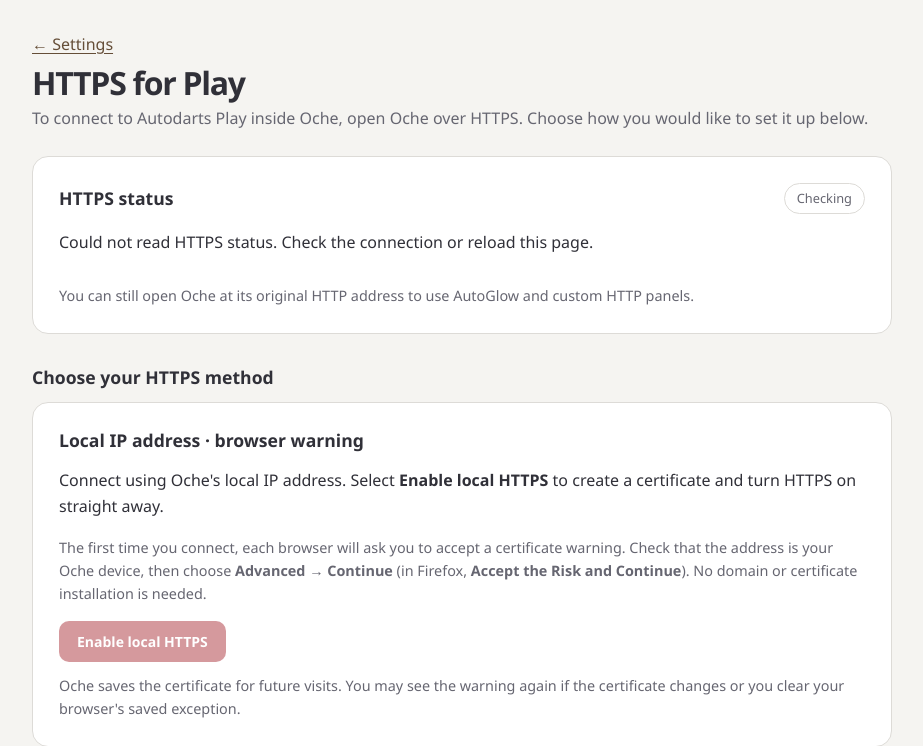
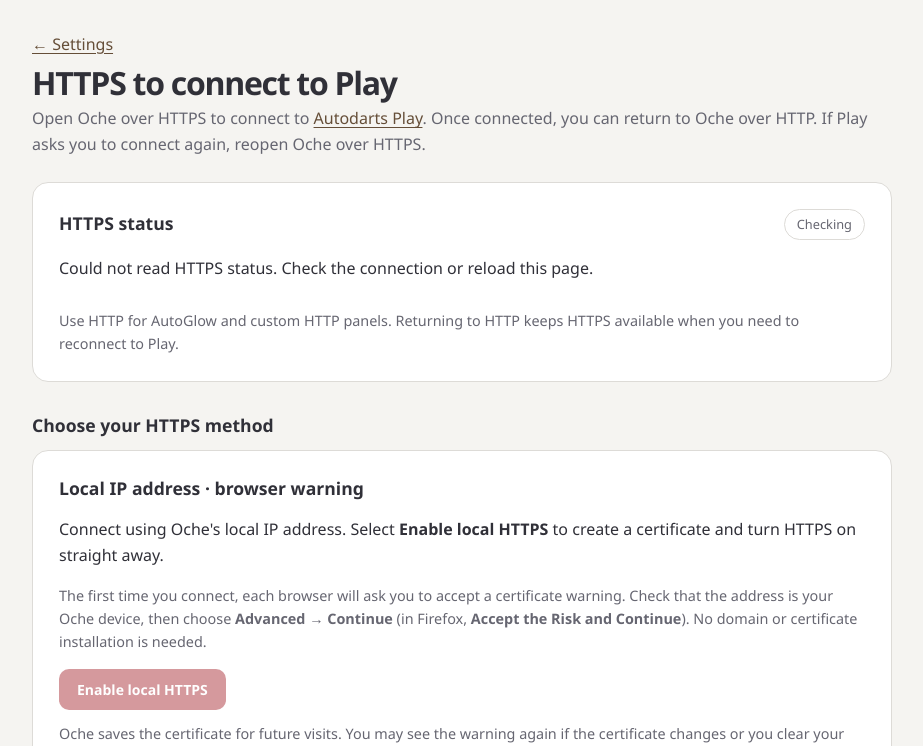
Before and after one commit to mondeggo/oche, a FastAPI app: page /config/https in a window 1280 px wide. Shown: the part 61-807 px from the top of the page, without its empty margins (178-1101 px from the left). Run offline with FastAPI, Linux system fonts and the light colour scheme; data that the repository does not hold is empty; parts of the project's set-up code (start-up, migrations or seed data) failed here and were passed over.

Commit message:
docs(https): clarify HTTPS is needed to connect to Play

```diff
--- a/app/templates/autodarts.html
+++ b/app/templates/autodarts.html
@@ -91,7 +91,7 @@ block content %}
   </div>
   {% endif %}
 
-  {% if service == "autodarts" %}<a class="play-tile" href="https://play.autodarts.io/" target="_blank">
+  {% if service == "autodarts" %}<a class="play-tile" href="https://play.autodarts.com/" target="_blank" rel="noopener noreferrer">
     <img
       src="/static/img/autodarts_logo_with_name.svg"
       alt="Autodarts"
--- a/app/templates/config.html
+++ b/app/templates/config.html
@@ -7,7 +7,7 @@
 
 <section class="card" id="local-https">
   <h2>Local HTTPS</h2>
-  <p class="hint">To connect to Autodarts Play inside Oche, open Oche over HTTPS. This gives Play access to the browser features it needs.</p>
+  <p class="hint">Open Oche over HTTPS to connect to Autodarts Play. Once connected, you can return to Oche over HTTP. If Play asks you to connect again, reopen Oche over HTTPS.</p>
   <p class="hint">Use your local IP address and accept a browser warning, or use a domain you own for a trusted certificate. Domain setup needs two DNS records once; Oche handles renewal automatically.</p>
   <p><a class="btn-link" href="/config/https">Configure HTTPS</a></p>
 </section>
--- a/app/templates/https.html
+++ b/app/templates/https.html
@@ -3,8 +3,8 @@
 {% block content %}
 <div class="settings-page https-page">
   <a href="/config">← Settings</a>
-  <h1>HTTPS for Play</h1>
-  <p class="subtitle">To connect to Autodarts Play inside Oche, open Oche over HTTPS. Choose how you would like to set it up below.</p>
+  <h1>HTTPS to connect to Play</h1>
+  <p class="subtitle">Open Oche over HTTPS to connect to <a href="https://play.autodarts.com/" target="_blank" rel="noopener noreferrer">Autodarts Play</a>. Once connected, you can return to Oche over HTTP. If Play asks you to connect again, reopen Oche over HTTPS.</p>
 
   <section class="card https-summary" aria-labelledby="https-connection-title">
     <div class="https-card-heading">
@@ -20,7 +20,7 @@
       <button id="https-retry" type="button" hidden>Retry HTTPS</button>
       <button id="https-disable" class="btn-neutral" type="button" hidden>Turn HTTPS off</button>
     </div>
-    <p class="hint">You can still open Oche at its original HTTP address to use AutoGlow and custom HTTP panels.</p>
+    <p class="hint">Use HTTP for AutoGlow and custom HTTP panels. Returning to HTTP keeps HTTPS available when you need to reconnect to Play.</p>
   </section>
 
   <h2 class="https-method-heading">Choose your HTTPS method</h2>
@@ -89,7 +89,7 @@
         <button id="https-domain-submit" type="button">Verify and activate domain HTTPS</button>
         <a id="https-domain-open" class="btn-link" target="_top" hidden>Open Play using your domain</a>
       </div>
-      <p class="hint">Then open Oche using your domain name on each device. Using the local IP address will still show a certificate warning.</p>
+      <p class="hint">Use your domain's HTTPS address to connect to Play without a certificate warning. Once connected, you can return to Oche over HTTP. Opening HTTPS at the local IP address will still show a certificate warning.</p>
     </div>
 
     <p id="https-domain-status" class="https-feedback" role="status" aria-live="polite"></p>
```
Also changed, not shown: README.md.
